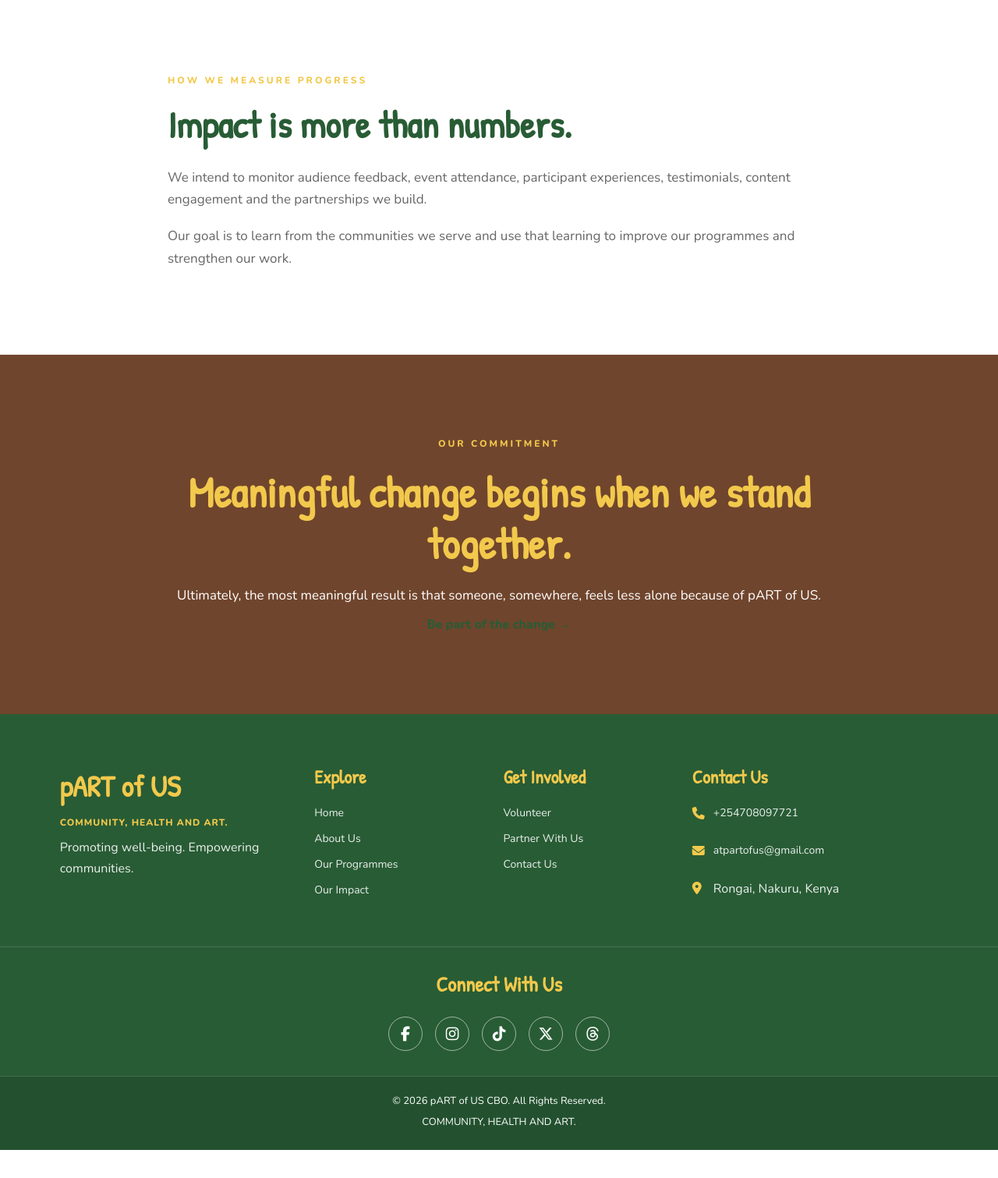
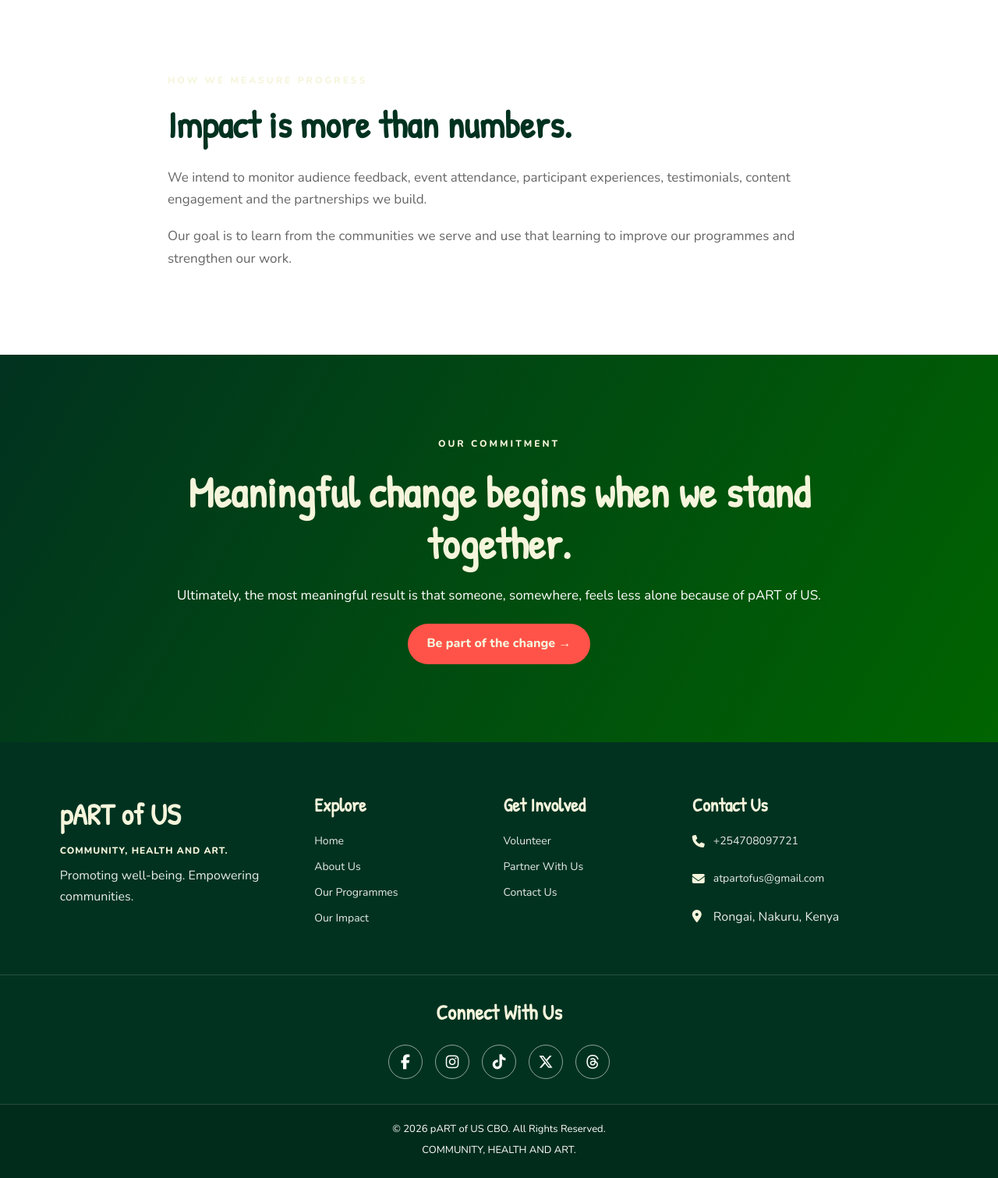
Before and after one commit to makundaleslie5-art/Part-Of-Us, a FastAPI app: page /impact in a window 1280 px wide. Shown: the part 2423-3934 px from the top of the page at 78% size. Before the commit the page ends 3898 px from the top, so only its background shows below. Run offline with FastAPI, Linux system fonts and the light colour scheme.

Commit message:
Apply new Part Of Us brand colours

```diff
--- a/static/css/style.css
+++ b/static/css/style.css
@@ -5,12 +5,13 @@
 ================================= */
 
 :root {
-    --green: #285c35;
-    --deep-green: #285c35;
-    --brown: #70452d;
-    --yellow: #f2c94c;
-    --red: #c7473b;
-    --cream: #fffaf0;
+    --green: #013220;
+    --deep-green: #006400;
+    --brown: #013220;
+    --yellow: #F5F5DC;
+    --red: #FF5349;
+    --orange: #FF4500;
+    --cream: #F5F5DC;
     --white: #ffffff;
     --dark: #252525;
     --muted: #666666;
@@ -149,9 +150,9 @@ a {
     align-items: center;
     background:
         linear-gradient(110deg,
-        rgba(25,63,41,0.96),
-        rgba(40,92,53,0.84),
-        rgba(112,69,45,0.78));
+        rgba(1,50,32,0.97),
+        rgba(0,100,0,0.88),
+        rgba(1,50,32,0.82));
     color: white;
     padding: 90px 0;
 }
@@ -277,6 +278,20 @@ a {
     margin-top: 10px;
 }
 
+.belief-section .text-link {
+    color: #F5F5DC;
+    background: #FF5349;
+    padding: 12px 24px;
+    border-radius: 30px;
+    margin-top: 22px;
+    transition: 0.3s ease;
+}
+
+.belief-section .text-link:hover {
+    background: #FF4500;
+    color: #ffffff;
+}
+
 /* PROGRAMMES */
 
 .programmes-section {
@@ -341,7 +356,7 @@ a {
 
 .belief-section {
     padding: 100px 0;
-    background: var(--brown);
+    background: linear-gradient(120deg, #013220, #006400);
     color: white;
     text-align: center;
 }
@@ -596,7 +611,7 @@ footer {
 .page-hero {
     padding: 85px 0;
     color: white;
-    background: linear-gradient(110deg, rgba(25,63,41,.97), rgba(112,69,45,.88));
+    background: linear-gradient(110deg, #013220, #006400);
 }
 
 .page-hero h1 {
```
